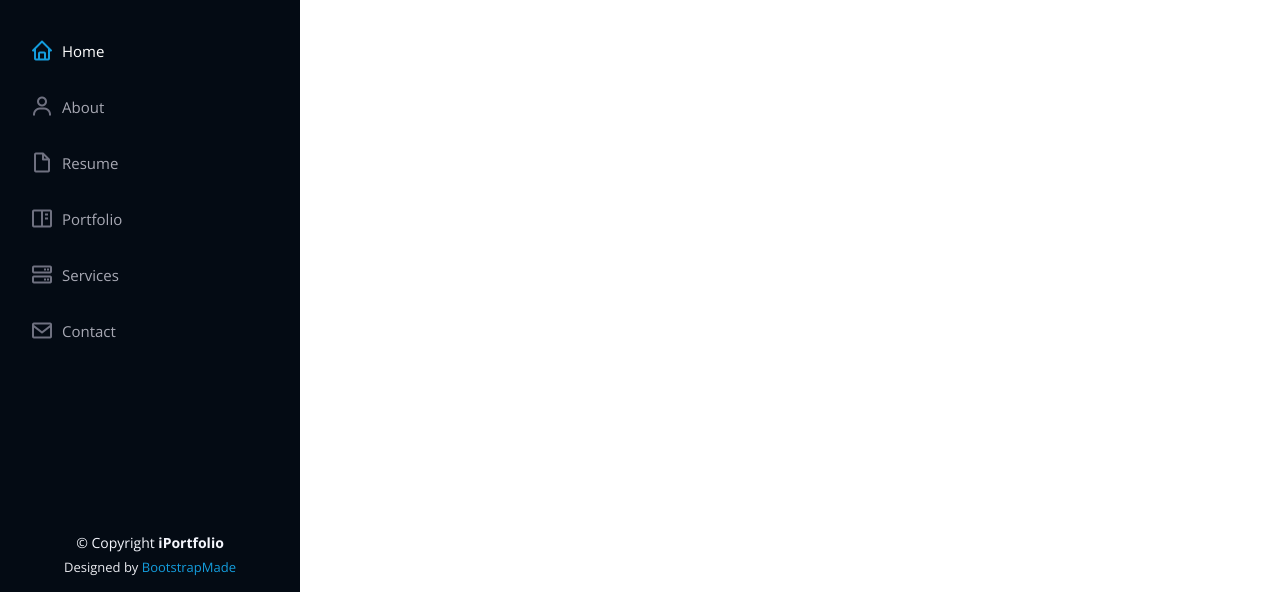
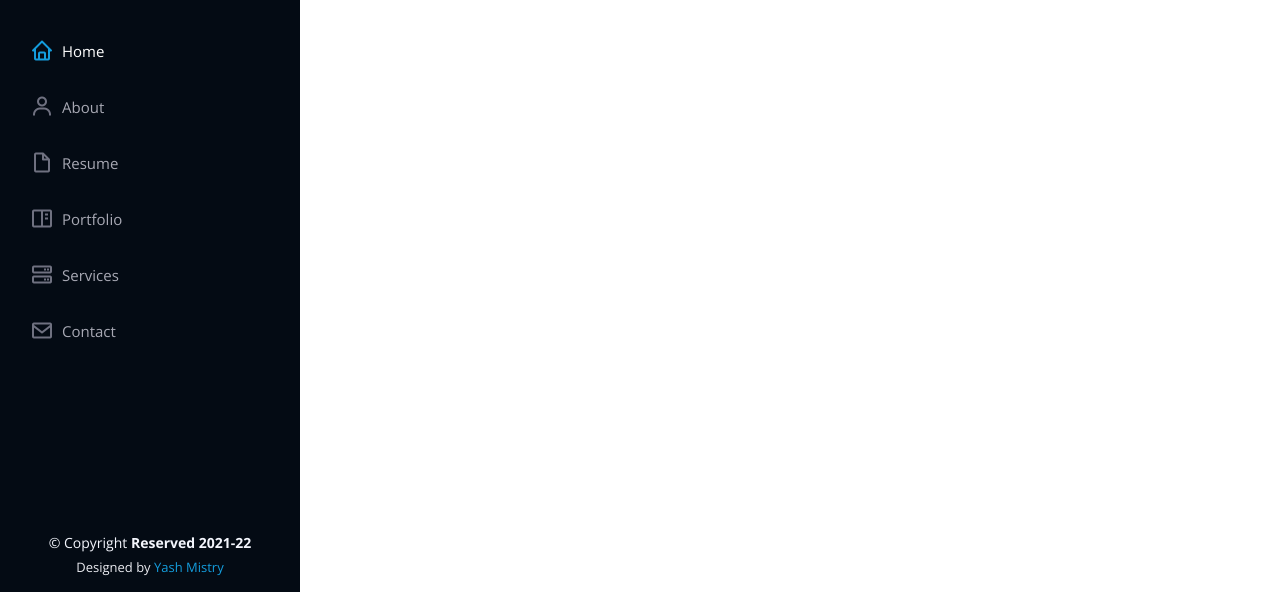
Before and after one commit to mistryy751/resume, a plain HTML site: page inner-page.html in a window 1280 px wide. Shown: the part 208-800 px from the top of the page. Drawn offline with nearby package versions, Linux system fonts and the light colour scheme.

Commit message:
Second commit

```diff
--- a/inner-page.html
+++ b/inner-page.html
@@ -65,9 +65,11 @@
                     <li><a href="#services" class="nav-link scrollto"><i class="bx bx-server"></i> <span>Services</span></a></li>
                     <li><a href="#contact" class="nav-link scrollto"><i class="bx bx-envelope"></i> <span>Contact</span></a></li>
                 </ul>
-      </nav><!-- .nav-menu -->
+            </nav>
+            <!-- .nav-menu -->
         </div>
-  </header><!-- End Header -->
+    </header>
+    <!-- End Header -->
 
     <main id="main">
 
@@ -84,7 +86,8 @@
                 </div>
 
             </div>
-    </section><!-- End Breadcrumbs -->
+        </section>
+        <!-- End Breadcrumbs -->
 
         <section class="inner-page">
             <div class="container">
@@ -94,23 +97,25 @@
             </div>
         </section>
 
-  </main><!-- End #main -->
+    </main>
+    <!-- End #main -->
 
     <!-- ======= Footer ======= -->
     <footer id="footer">
         <div class="container">
             <div class="copyright">
-        &copy; Copyright <strong><span>iPortfolio</span></strong>
+                &copy; Copyright <strong><span>Reserved 2021-22</span></strong>
             </div>
             <div class="credits">
                 <!-- All the links in the footer should remain intact. -->
                 <!-- You can delete the links only if you purchased the pro version. -->
                 <!-- Licensing information: https://bootstrapmade.com/license/ -->
                 <!-- Purchase the pro version with working PHP/AJAX contact form: https://bootstrapmade.com/iportfolio-bootstrap-portfolio-websites-template/ -->
-        Designed by <a href="https://bootstrapmade.com/">BootstrapMade</a>
+                Designed by <a href="https://bootstrapmade.com/">Yash Mistry</a>
             </div>
         </div>
-  </footer><!-- End  Footer -->
+    </footer>
+    <!-- End  Footer -->
 
     <a href="#" class="back-to-top d-flex align-items-center justify-content-center"><i class="bi bi-arrow-up-short"></i></a>
 
```
Also changed, not shown: assets/img/1.jpg (added), assets/img/2.jpg (added), assets/img/hero-bg.jpg, 1 other file. Lines whose indentation alone changed are shown as unchanged.
